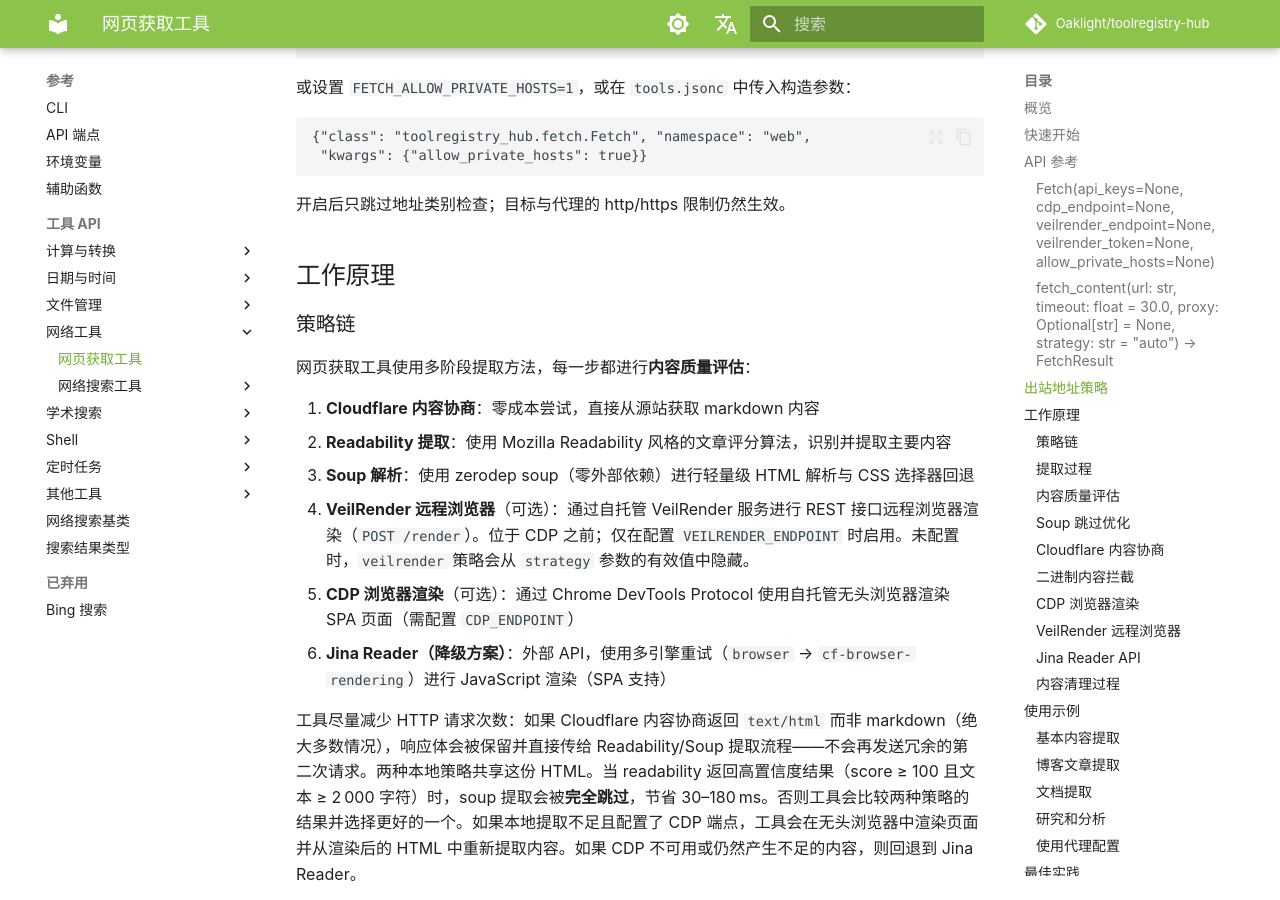
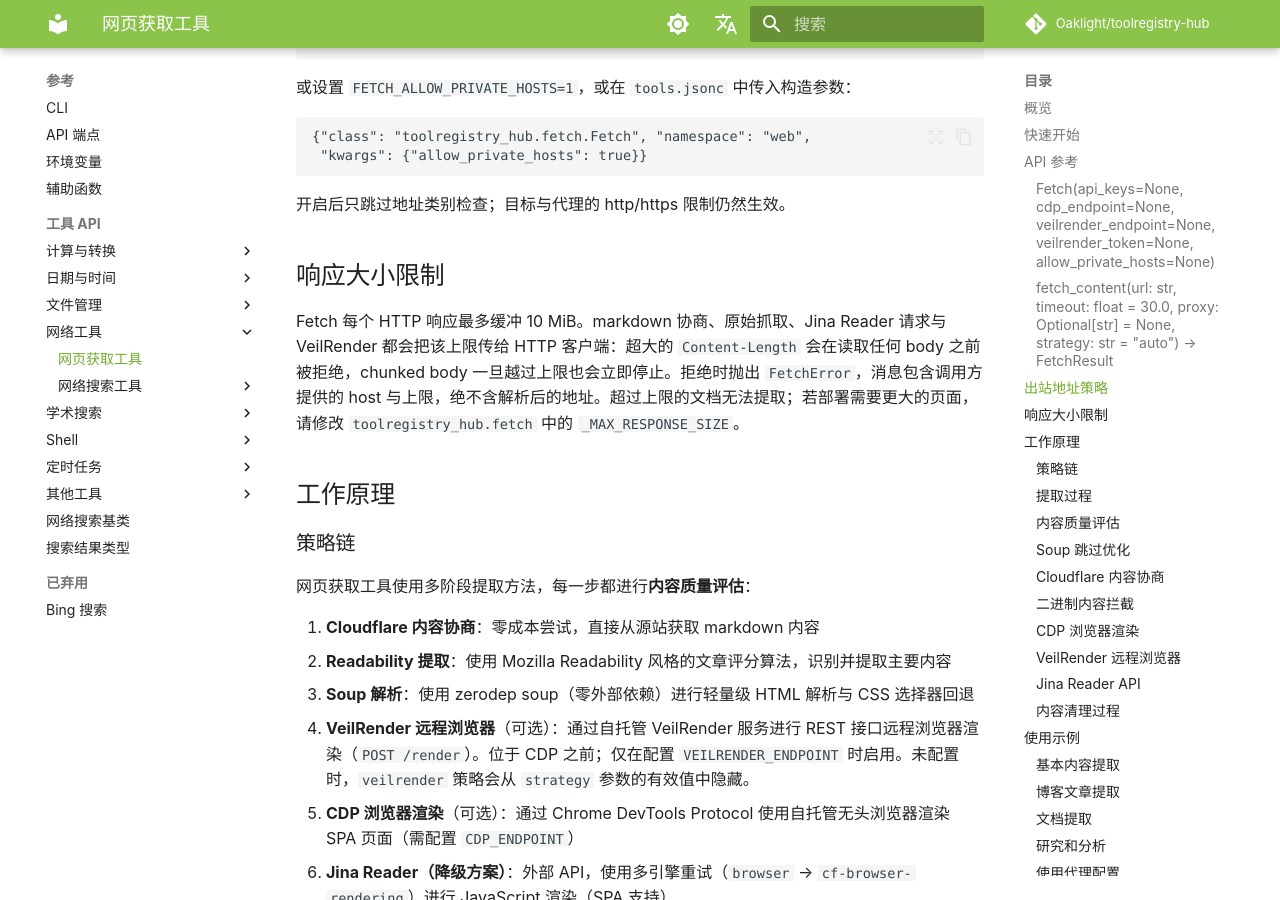
Before and after one commit to Oaklight/toolregistry-hub, an MkDocs documentation site: the page built from docs/tools/websearch/web_fetch_tool.md, in a window 1280 px wide and 900 px high, scrolled down 3485 px. Built offline with MkDocs 1.6.1 and Material for MkDocs 9.7.7, drawn with Linux system fonts in a browser that asks for light colours; some web fonts are replaced; comment, search, counter and statistics services are not loaded.

Commit message:
docs: 记录 fetch 响应大小限制 (#243)

````diff
--- a/docs/tools/websearch/web_fetch_tool.md
+++ b/docs/tools/websearch/web_fetch_tool.md
@@ -108,6 +108,10 @@ fetcher = Fetch(allow_private_hosts=True)
 ```
 
 开启后只跳过地址类别检查；目标与代理的 http/https 限制仍然生效。
+
+## 响应大小限制
+
+Fetch 每个 HTTP 响应最多缓冲 10 MiB。markdown 协商、原始抓取、Jina Reader 请求与 VeilRender 都会把该上限传给 HTTP 客户端：超大的 `Content-Length` 会在读取任何 body 之前被拒绝，chunked body 一旦越过上限也会立即停止。拒绝时抛出 `FetchError`，消息包含调用方提供的 host 与上限，绝不含解析后的地址。超过上限的文档无法提取；若部署需要更大的页面，请修改 `toolregistry_hub.fetch` 中的 `_MAX_RESPONSE_SIZE`。
 
 ## 工作原理
 
````
Also changed, not shown: docs/changelog.md (+1 -0 lines).
